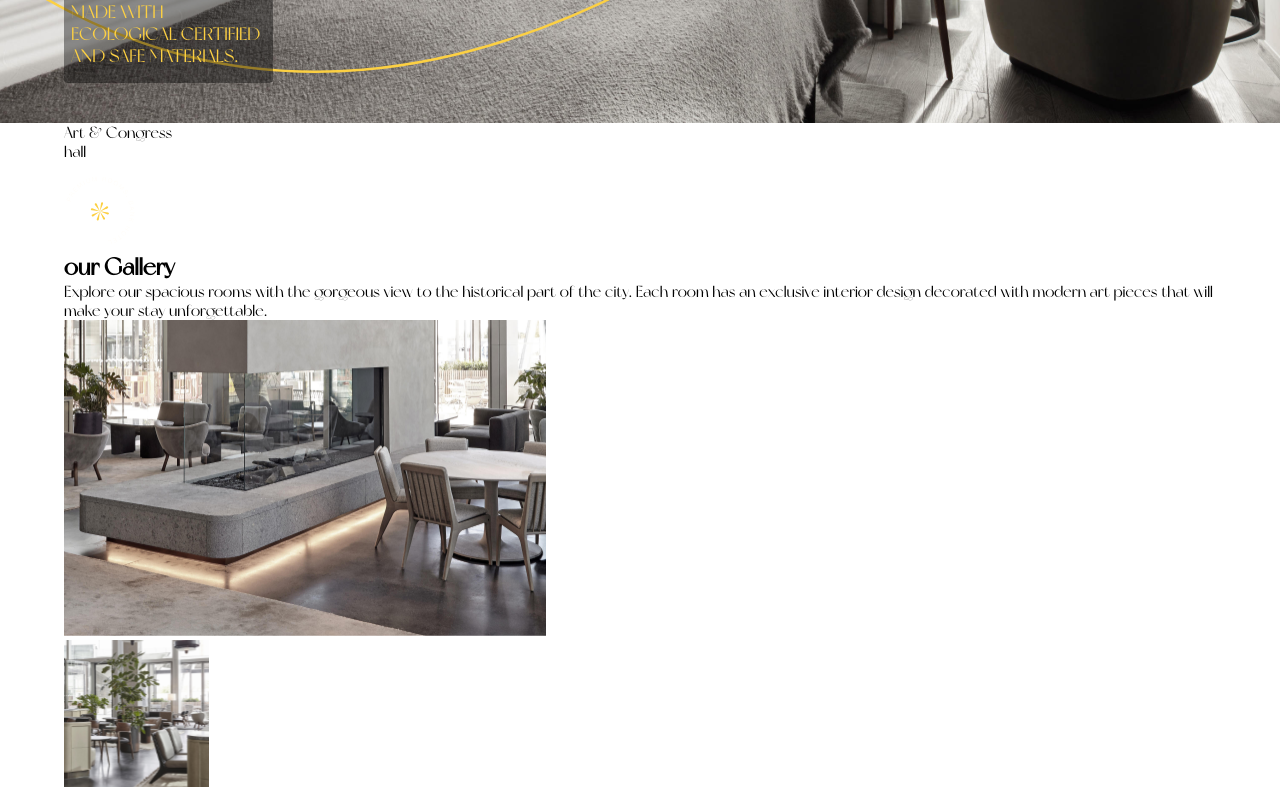
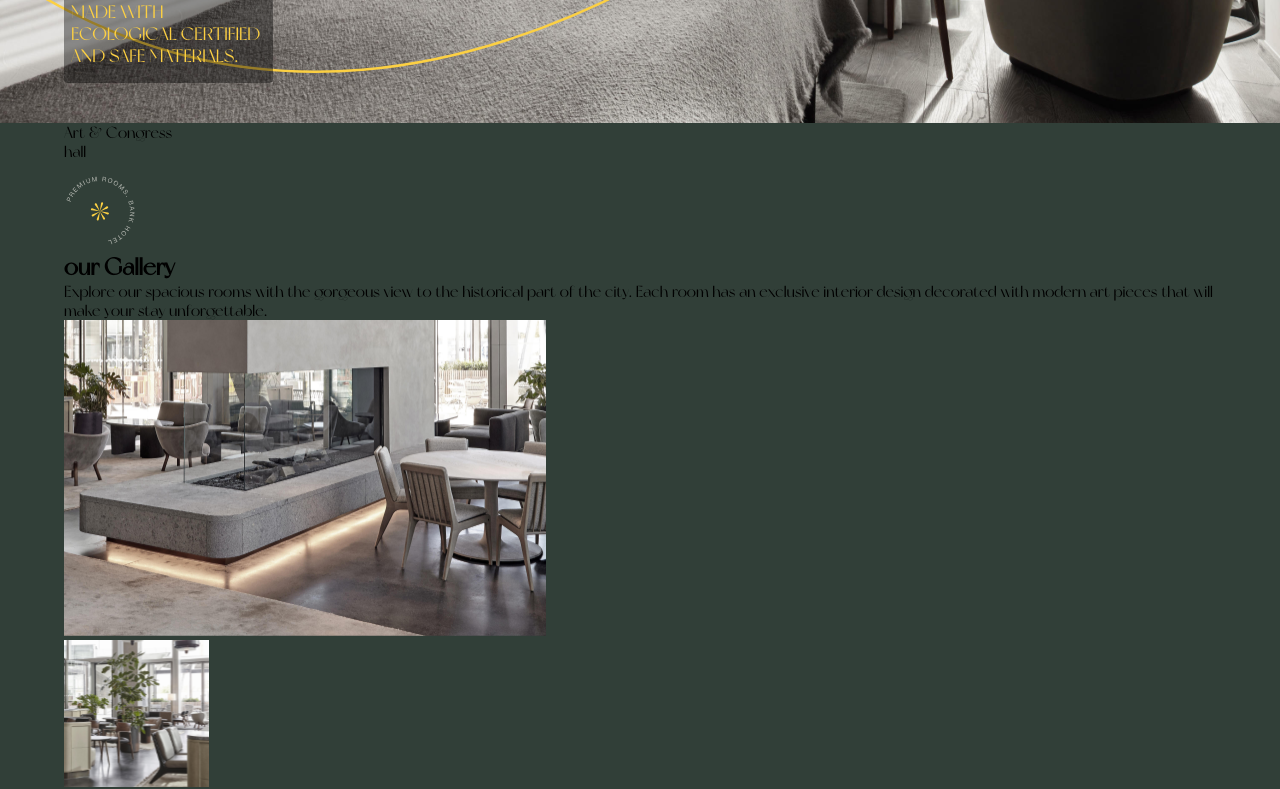
Before and after one commit to gift56/Fullstack-HotelWebsite, a React (Create React App) app: page / in a window 1280 px wide. Shown: the part 5240-6029 px from the top of the page. Built offline with nearby package versions, Linux system fonts and the light colour scheme.

Commit message:
stying some stuff

```diff
--- a/src/styles/gallery.styled.js
+++ b/src/styles/gallery.styled.js
@@ -1,6 +1,9 @@
 import styled from "styled-components";
 
-export const GalleryCon = styled.section``;
+export const GalleryCon = styled.section`
+  position: relative;
+  background-color: ${({ theme }) => theme.darkColor};
+`;
 
 export const GalleryArea = styled.div``;
 
```
